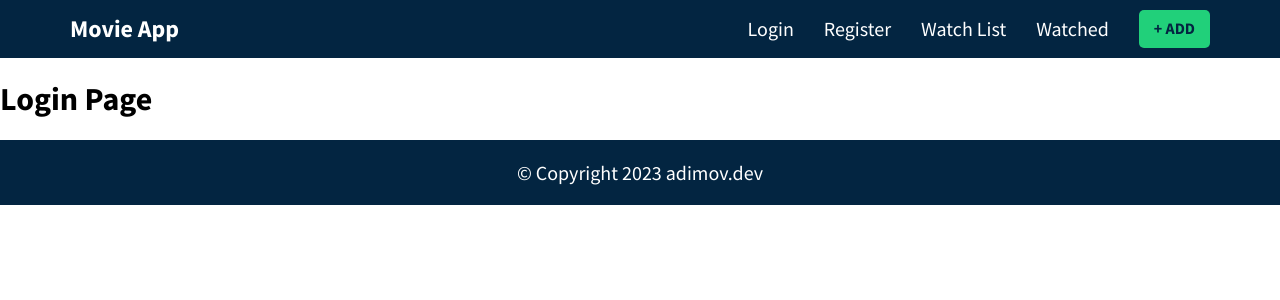
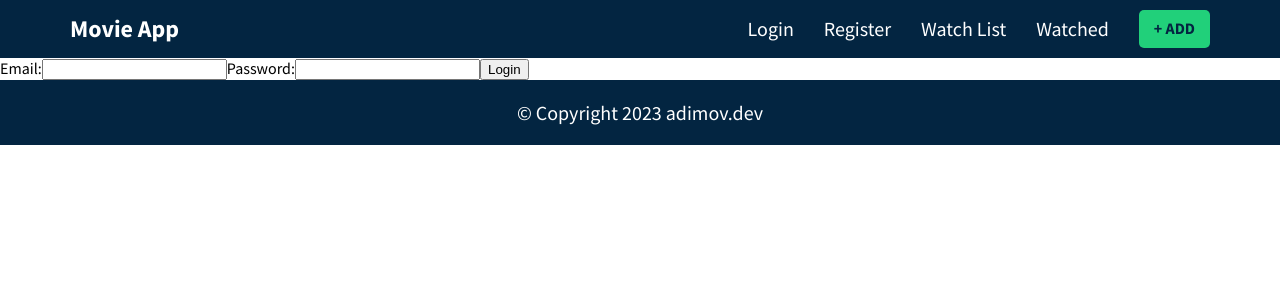
Before and after one commit to AlexxDv/movie-app-softuni-project, a React (Create React App) app: page /login in a window 1280 px wide. Shown: the top 300 px of the page. Built offline with nearby package versions, Linux system fonts and the light colour scheme.

Commit message:
Login page

```diff
--- a/src/components/Login.js
+++ b/src/components/Login.js
@@ -1,7 +1,38 @@
-import React from 'react'
+import React, { useState } from 'react';
 
-export const Login = () => {
+export const  Login =() => {
+  const [email, setEmail] = useState('');
+  const [password, setPassword] = useState('');
+
+  const handleSubmit = (event) => {
+    event.preventDefault();
+    console.log(`Email: ${email}, Password: ${password}`);
+    // Here you can add the logic to submit the login form to your server or API
+  };
+
   return (
-    <h1>Login Page</h1>
-  )
+    <div className="login-form-container">
+      <form onSubmit={handleSubmit} className="login-form">
+        <label htmlFor="email">Email:</label>
+        <input
+          type="email"
+          id="email"
+          value={email}
+          onChange={(event) => setEmail(event.target.value)}
+          required
+        />
+
+        <label htmlFor="password">Password:</label>
+        <input
+          type="password"
+          id="password"
+          value={password}
+          onChange={(event) => setPassword(event.target.value)}
+          required
+        />
+
+        <button type="submit">Login</button>
+      </form>
+    </div>
+  );
 }
```
